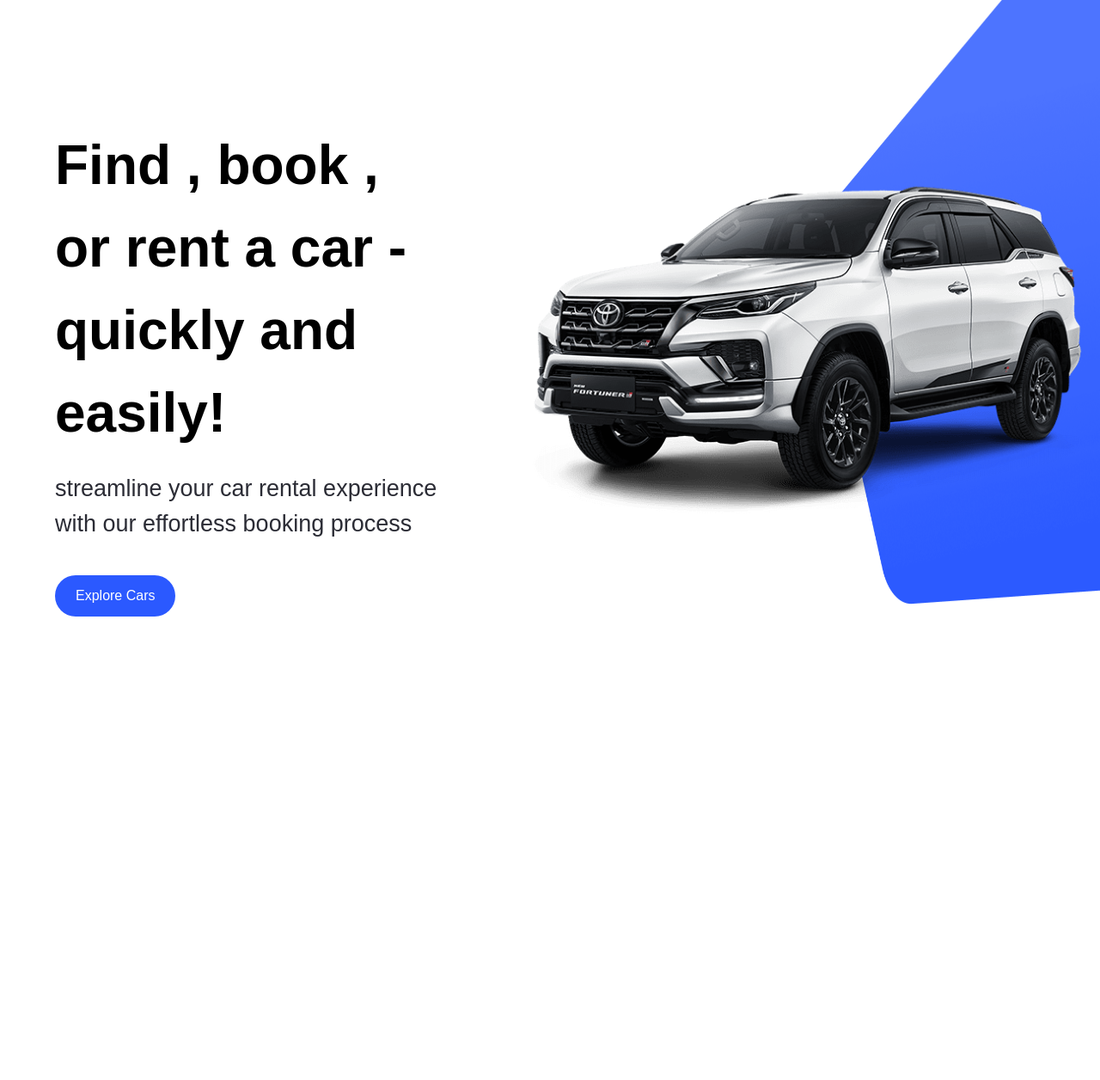
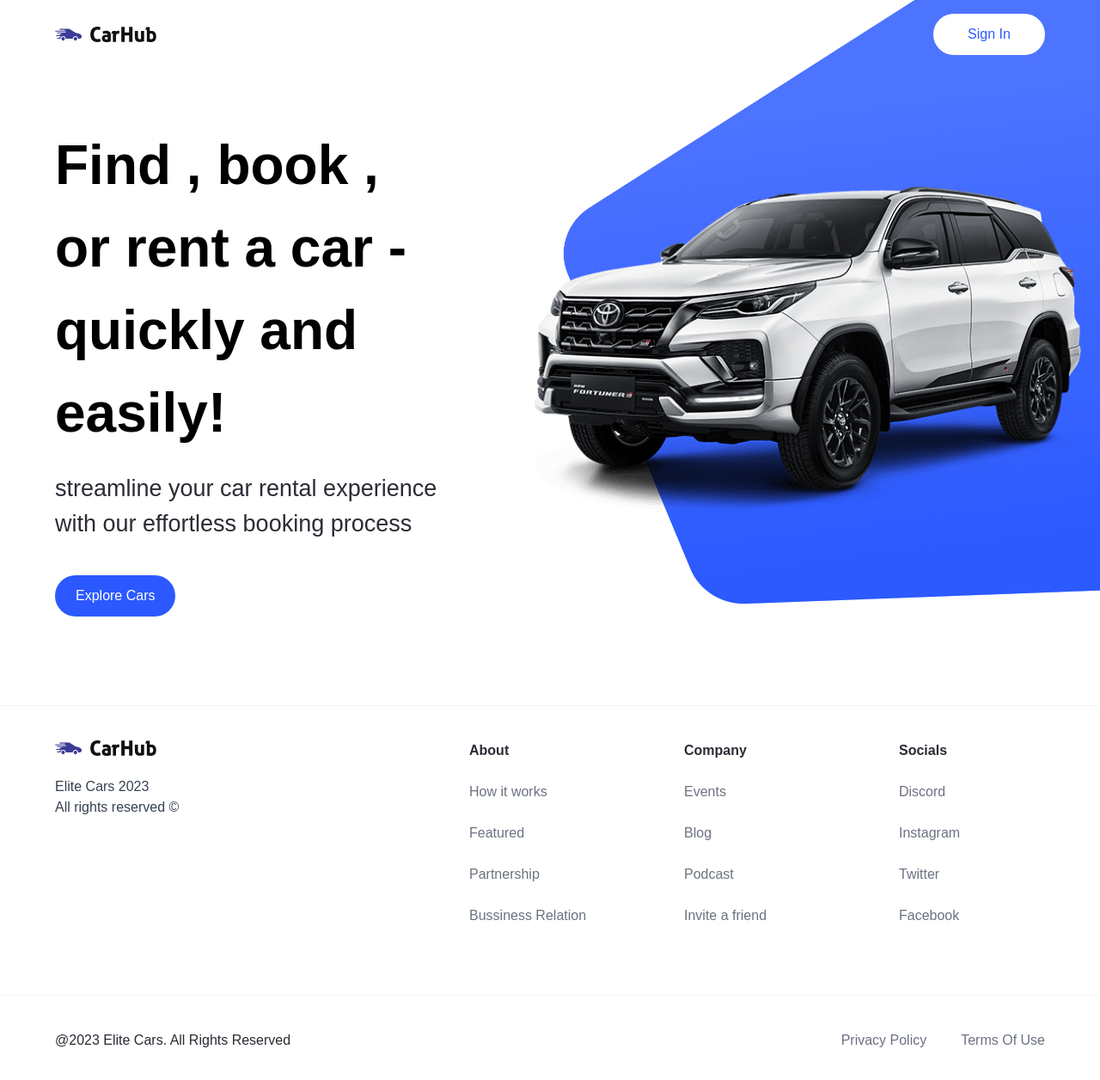
Before and after one commit to mohammed706/car_rent, a Next.js app: page / in a window 1280 px wide. Shown: the top 1256 px of the page at 86% size. Before the commit the page ends 800 px from the top, so only its background shows below. Built offline with nearby package versions, Linux system fonts and the light colour scheme.

Commit message:
Finished Layout

```diff
--- a/app/layout.tsx
+++ b/app/layout.tsx
@@ -1,12 +1,12 @@
 import './globals.css'
 import type { Metadata } from 'next'
 import { Inter } from 'next/font/google'
+import { Footer, Navbar } from '@/components'
 
-const inter = Inter({ subsets: ['latin'] })
 
 export const metadata: Metadata = {
-  title: 'Create Next App',
-  description: 'Generated by create next app',
+  title: 'Elite Cars',
+  description: 'discover the best car in the world',
 }
 
 export default function RootLayout({
@@ -16,7 +16,11 @@ export default function RootLayout({
 }) {
   return (
     <html lang="en">
-      <body className={inter.className}>{children}</body>
+      <body className="relative">
+        <Navbar/>
+        {children}
+        <Footer />
+        </body>
     </html>
   )
 }
--- a/components/CustomButton.tsx
+++ b/components/CustomButton.tsx
@@ -4,11 +4,11 @@ import { CustomButtonProps } from '@/types';
 import Image from 'next/image';
 
 
-const CustomButton = ({title,containerStyles,handleClick}:CustomButtonProps) => {
+const CustomButton = ({title,containerStyles,btnType,handleClick}:CustomButtonProps) => {
   return (
     <button
     disabled={false}
-    type={"button"}
+    type={btnType}
     className={`custom-btn ${containerStyles}`}
     onClick={handleClick}
     >
--- /dev/null
+++ b/components/Footer.tsx
@@ -0,0 +1,45 @@
+import Image from "next/image"
+import Link from "next/link"
+import { footerLinks } from "@/constants"
+const Footer = () => {
+  return (
+    <footer className="flex flex-col text-black-100 mt-5 border-t border-gray-100">
+      <div className="flex max-md:flex-col flex-wrap justify-between gap-5 sm:px-16 px-6 py-10">
+        <div className="flex flex-col justify-start items-start gap-6">
+          <Image src="/logo.svg" alt="logo" width={118} height={18} className="object-contain" />
+          <p className="text-base text-gray-700">
+            Elite Cars 2023 <br/>
+            All rights reserved &copy;
+          </p>
+        </div>
+        <div className="footer__links">
+          {footerLinks.map((link)=>{
+            return(
+              <div key={link.title} className="footer__link">
+                <h3 className="font-bold">{link.title}</h3>
+                {link.links.map((item)=>{
+                  return(
+                    <Link key={item.title} href={item.url} className="text-gray-500">{item.title}</Link>
+                  )
+                })}
+              </div>
+            )
+          })}
+        </div>
+      </div>
+      <div className="flex justify-between items-center flex-wrap mt-10 border-t border-gray-100 sm:px-16 px-6 py-10">
+        <p>@2023 Elite Cars. All Rights Reserved</p>
+        <div className="footer__copyrights-link">
+            <Link href="/" className="text-gray-500">
+              Privacy Policy
+            </Link>
+            <Link href="/" className="text-gray-500">
+              Terms Of Use
+            </Link>
+        </div>
+      </div>
+    </footer>
+  )
+}
+
+export default Footer
--- a/components/Hero.tsx
+++ b/components/Hero.tsx
@@ -27,8 +27,8 @@ const Hero = () => {
       <div className="hero__image-container">
         <div className="hero__image">
           <Image src="/hero.png" alt="hero" fill className='object-contain'/>
-          <div className="hero__image-overlay"/>
         </div>
+        <div className="hero__image-overlay"/>
       </div>
      </div>
    )
--- /dev/null
+++ b/components/Navbar.tsx
@@ -0,0 +1,19 @@
+import React from 'react'
+import Link from 'next/link'
+import Image from 'next/image'
+import CustomButton from './CustomButton'
+
+const Navbar = () => {
+  return (
+    <header className='w-full absolute z-10'>
+        <nav className='max-w-[1440px] mx-auto flex justify-between items-center sm:px-16 px-6 py-4'>
+            <Link href="/" className='flex justify-center items-center'>
+                <Image src="/logo.svg" alt="Elite Car Logo" width={118} height={18} className="object-contain"/>
+            </Link>
+            <CustomButton title='Sign In' btnType="button" containerStyles="text-primary-blue rounded-full bg-white min-w-[130px]"/>
+        </nav>
+    </header>
+  )
+}
+
+export default Navbar
--- a/components/index.ts
+++ b/components/index.ts
@@ -1,6 +1,10 @@
 import Hero from './Hero'
 import CustomButton from './CustomButton'
+import Navbar from './Navbar'
+import Footer from './Footer'
 export {
     Hero,
-    CustomButton
+    CustomButton,
+    Navbar,
+    Footer
 }
--- /dev/null
+++ b/constants/index.ts
@@ -0,0 +1,101 @@
+export const manufacturers = [
+  "Acura",
+  "Alfa Romeo",
+  "Aston Martin",
+  "Audi",
+  "Bentley",
+  "BMW",
+  "Buick",
+  "Cadillac",
+  "Chevrolet",
+  "Chrysler",
+  "Citroen",
+  "Dodge",
+  "Ferrari",
+  "Fiat",
+  "Ford",
+  "GMC",
+  "Honda",
+  "Hyundai",
+  "Infiniti",
+  "Jaguar",
+  "Jeep",
+  "Kia",
+  "Lamborghini",
+  "Land Rover",
+  "Lexus",
+  "Lincoln",
+  "Maserati",
+  "Mazda",
+  "McLaren",
+  "Mercedes-Benz",
+  "MINI",
+  "Mitsubishi",
+  "Nissan",
+  "Porsche",
+  "Ram",
+  "Rolls-Royce",
+  "Subaru",
+  "Tesla",
+  "Toyota",
+  "Volkswagen",
+  "Volvo",
+];
+
+export const yearsOfProduction = [
+  { title: "Year", value: "" },
+  { title: "2015", value: "2015" },
+  { title: "2016", value: "2016" },
+  { title: "2017", value: "2017" },
+  { title: "2018", value: "2018" },
+  { title: "2019", value: "2019" },
+  { title: "2020", value: "2020" },
+  { title: "2021", value: "2021" },
+  { title: "2022", value: "2022" },
+  { title: "2023", value: "2023" },
+];
+
+export const fuels = [
+  {
+    title: "Fuel",
+    value: "",
+  },
+  {
+    title: "Gas",
+    value: "Gas",
+  },
+  {
+    title: "Electricity",
+    value: "Electricity",
+  },
+];
+
+export const footerLinks = [
+  {
+    title: "About",
+    links: [
+      { title: "How it works", url: "/" },
+      { title: "Featured", url: "/" },
+      { title: "Partnership", url: "/" },
+      { title: "Bussiness Relation", url: "/" },
+    ],
+  },
+  {
+    title: "Company",
+    links: [
+      { title: "Events", url: "/" },
+      { title: "Blog", url: "/" },
+      { title: "Podcast", url: "/" },
+      { title: "Invite a friend", url: "/" },
+    ],
+  },
+  {
+    title: "Socials",
+    links: [
+      { title: "Discord", url: "/" },
+      { title: "Instagram", url: "/" },
+      { title: "Twitter", url: "/" },
+      { title: "Facebook", url: "/" },
+    ],
+  },
+];
--- a/types/index.ts
+++ b/types/index.ts
@@ -3,5 +3,6 @@ import { MouseEventHandler } from "react";
 export interface CustomButtonProps {
     title:string;
     containerStyles?:string;
+    btnType?: "button" | "submit";
     handleClick?:MouseEventHandler<HTMLButtonElement>
 }
```
